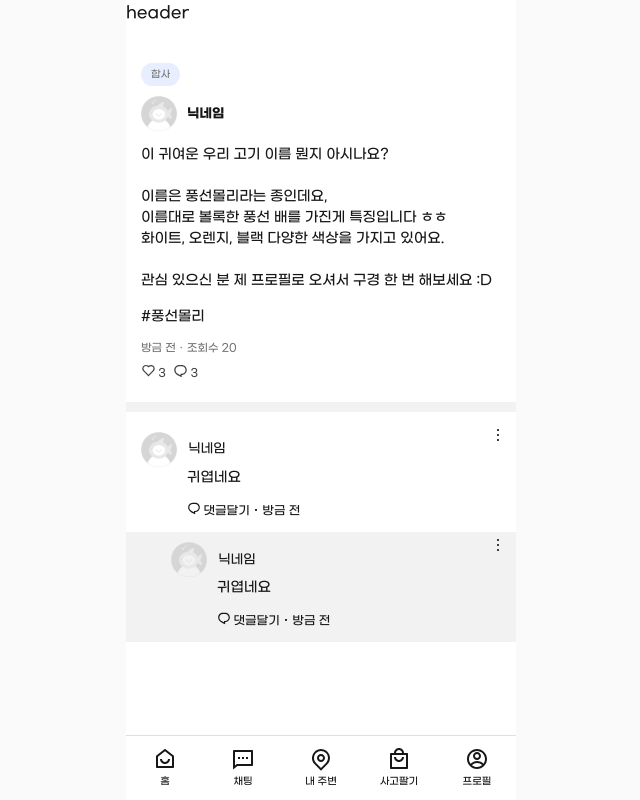
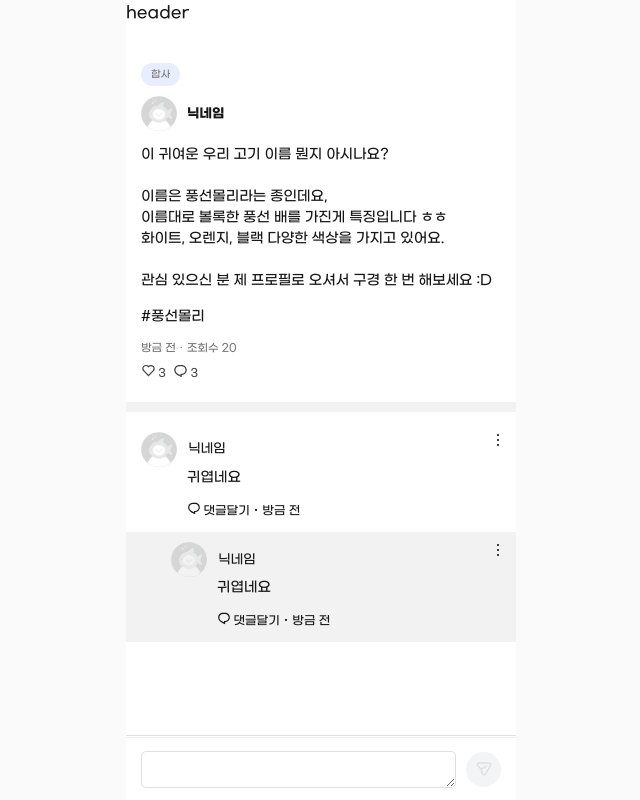
Before and after one commit to yeaseula/Mulbanggae, a Next.js app: page /post/1 in a window 1280 px wide. Shown: the whole page, without its empty margins (319-959 px from the left). Built offline with nearby package versions, Linux system fonts and the light colour scheme.

Commit message:
comment : 답글달기 UI

```diff
--- /dev/null
+++ b/features/comment/comment-write.tsx
@@ -0,0 +1,81 @@
+"use client"
+
+import { useRef, useState } from "react"
+import styled from "styled-components"
+import { CommonWrapper } from "@/styled/layout.styled"
+import { RiSendInsLine } from "@remixicon/react"
+
+export function CommentWrite() {
+    const TextRef = useRef<HTMLTextAreaElement | null>(null)
+    const SendRef = useRef<HTMLButtonElement | null>(null)
+
+    const [sendReady,setSendReady] = useState(false)
+
+    const handleResizeHeight = () => {
+        if(!TextRef.current) return
+
+        TextRef.current.style.height = 'auto';
+        TextRef.current.style.height = TextRef.current.scrollHeight + 'px'
+
+        if(TextRef.current.value !== '') {
+            setSendReady(true)
+        } else setSendReady(false)
+    };
+    return (
+        <>
+            <CommentWriteContainer className="fixed bottom-0 z-1000 py-5">
+                <CommonWrapper className="profile flex items-center gap-4 w-full">
+                    <Text
+                    ref={TextRef}
+                    onChange={handleResizeHeight}
+                    name="contents-text"
+                    id="contents-text"
+                    rows={1}
+                    maxLength={300} />
+                    <button
+                    ref={SendRef}
+                    disabled={!sendReady}
+                    className="text-[1.4rem] w-14 h-14 flex justify-center items-center rounded-full bg-gray-100">
+                        <RiSendInsLine size={16}
+                        style={{ color : sendReady ? 'var(--main_color)' : 'var(--gray_medium_color)' }}/>
+                    </button>
+                </CommonWrapper>
+            </CommentWriteContainer>
+        </>
+    )
+}
+
+const CommentWriteContainer = styled.div`
+    position: fixed;
+    bottom: 0;
+    z-index: 1000;
+    max-width: 390px;
+    width: 100%;
+    display: flex;
+    background: #fff;
+    border-top: 1px solid var(--gray_light_color);
+`
+
+const Text = styled.textarea`
+    flex: 1;
+    padding: 5px 9px;
+    height: 37px;
+    min-height: 37px;
+    max-height: 100px;
+    border-radius: 5px;
+    border: 1px solid var(--gray_medium_color);
+    &:focus-visible {
+        outline: 2px solid var(--main_color)
+    }
+    &::-webkit-scrollbar {
+        width: 1px;
+    }
+    &::-webkit-scrollbar-track {
+        background: transparent;
+    }
+
+    &::-webkit-scrollbar-thumb {
+        background: #ddd;
+        border-radius: 2px;
+    }
+`
--- a/features/comment/comment.tsx
+++ b/features/comment/comment.tsx
@@ -1,8 +1,14 @@
+"use client"
+
 import Image from "next/image"
+import { CommentWrite } from "./comment-write"
 import { CommonWrapper } from "@/styled/layout.styled"
 import { RiMore2Line, RiChat1Line } from "@remixicon/react"
+import { useState } from "react"
 
 export function Comment() {
+    const [commentOpen,setCommentOpen] = useState(false)
+
     return (
         <>
         <div className="profile-zone relative py-4">
@@ -27,7 +33,7 @@ export function Comment() {
                     <span className="text-[1.2rem]">방금 전</span>
                 </div>
             </div>
-            <button className="absolute top-2 right-4">
+            <button className="absolute top-4 right-4">
                 <RiMore2Line size={16} />
             </button>
             </CommonWrapper>
@@ -54,11 +60,13 @@ export function Comment() {
                         <span className="text-[1.2rem]">방금 전</span>
                     </div>
                 </div>
-                <button className="absolute top-2 right-4">
+                <button className="absolute top-4 right-4">
                     <RiMore2Line size={16} />
                 </button>
             </CommonWrapper>
         </div>
+        {/* 댓글쓰기 */}
+        <CommentWrite></CommentWrite>
         </>
     )
 }
```
